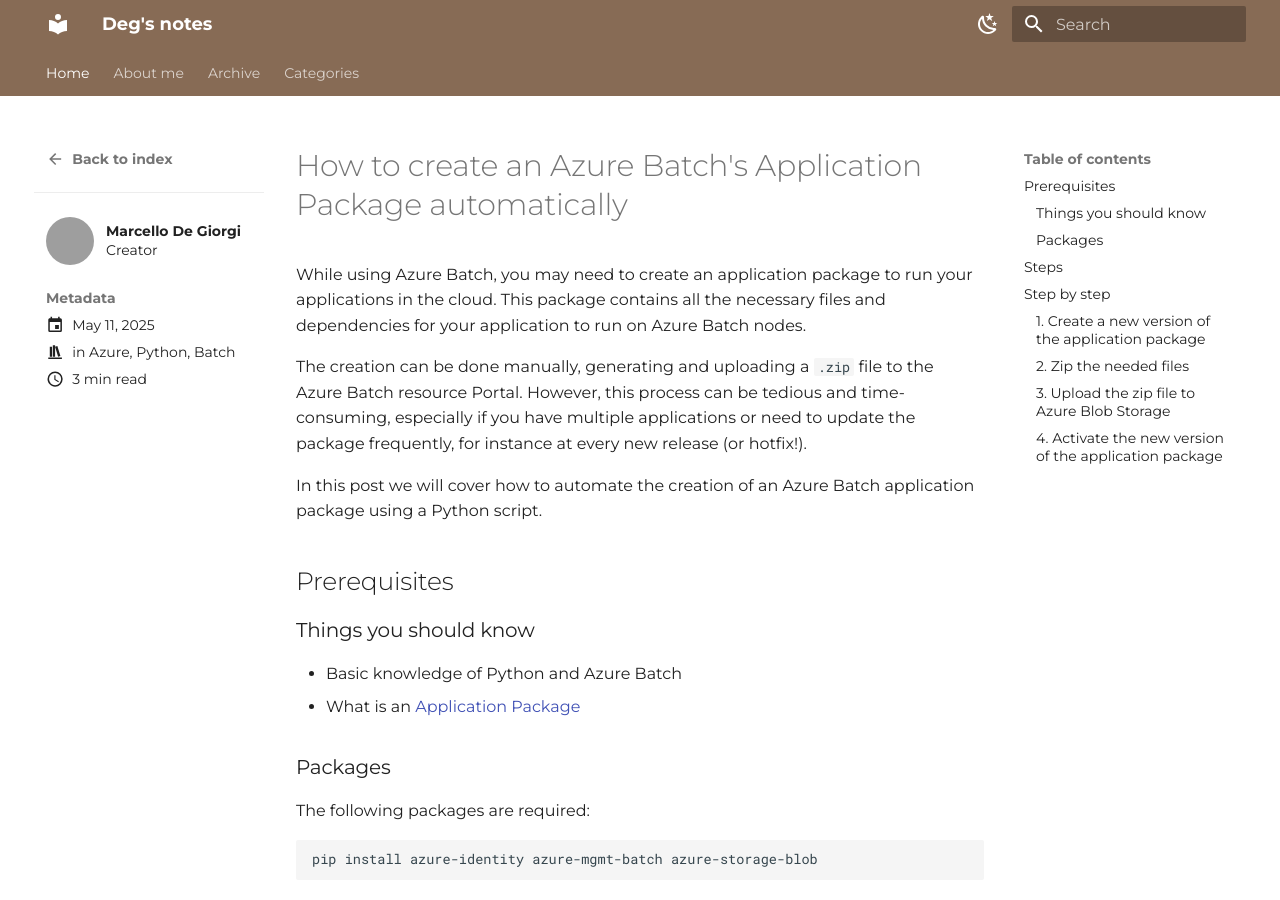
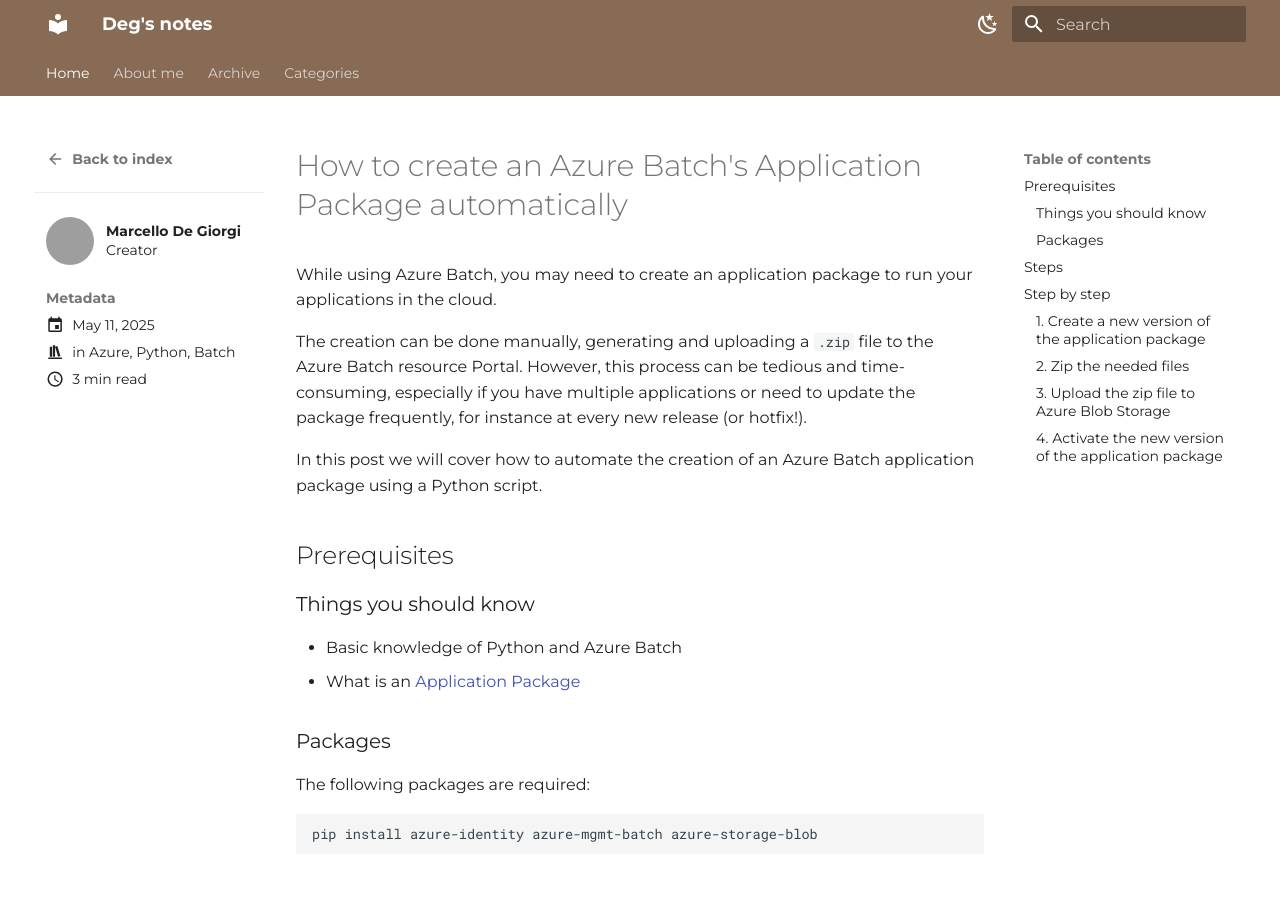
Before and after one commit to DeGiorgiMarcello/degs-notes, an MkDocs documentation site: the page built from docs/posts/automatic-application-package-azure-batch.md, in a window 1280 px wide and 900 px high. Built offline with MkDocs 1.6.1 and Material for MkDocs 9.7.7, drawn with Linux system fonts in a browser that asks for light colours; comment, search, counter and statistics services are not loaded; grey boxes are pictures that could not be loaded.

Commit message:
chore: add more

```diff
--- a/docs/posts/automatic-application-package-azure-batch.md
+++ b/docs/posts/automatic-application-package-azure-batch.md
@@ -16,11 +16,13 @@
 
 ---
 # How to create an Azure Batch's Application Package automatically
-While using Azure Batch, you may need to create an application package to run your applications in the cloud. This package contains all the necessary files and dependencies for your application to run on Azure Batch nodes.
+While using Azure Batch, you may need to create an application package to run your applications in the cloud.
 
 The creation can be done manually, generating and uploading a `.zip` file to the Azure Batch resource Portal. However, this process can be tedious and time-consuming, especially if you have multiple applications or need to update the package frequently, for instance at every new release (or hotfix!).
 
 In this post we will cover how to automate the creation of an Azure Batch application package using a Python script.
+
+<!-- more -->
 
 ## Prerequisites
 ### Things you should know
```
